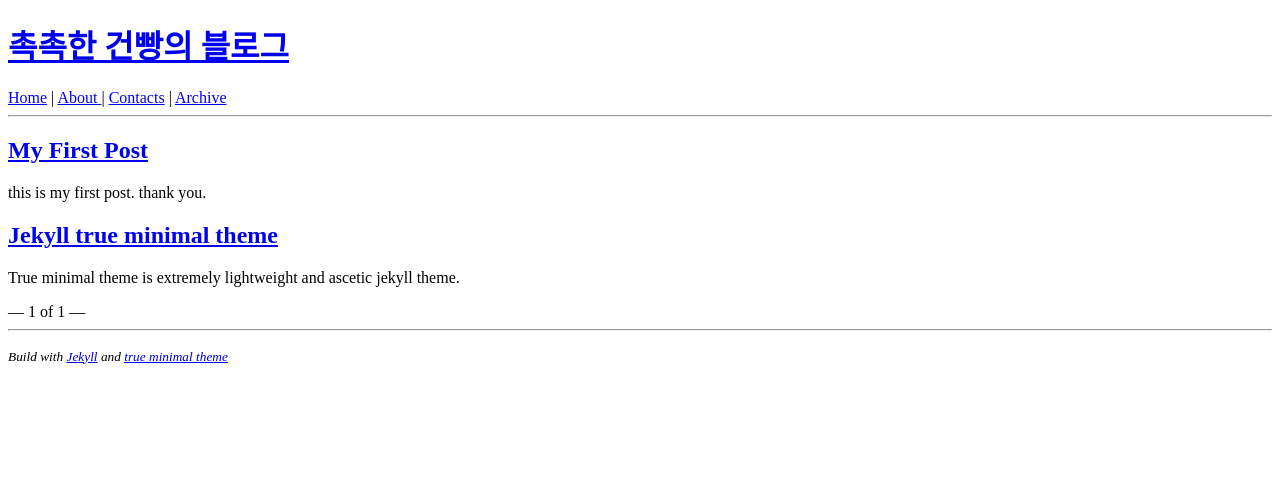
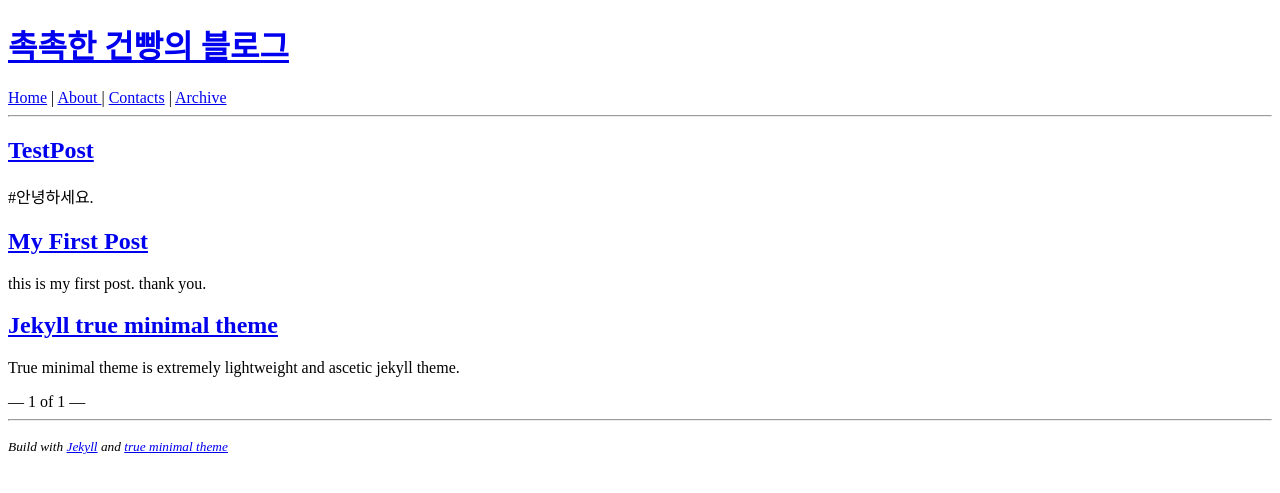
Before and after one commit to SeongMinJin/SeongMinJin.github.io, a Jekyll site: the page built from index.html, in a window 1280 px wide. Shown: the top 493 px of the page. Built offline with Jekyll 4.4.1, drawn with Linux system fonts in a browser that asks for light colours; the list of posts is cut into pages by our own code.

Commit message:
TestPost

````diff
--- /dev/null
+++ b/_posts/2022-11-23-whatIsThis?.md
@@ -0,0 +1,16 @@
+---
+layout: post
+title: TestPost
+date: 2022-11-23 13:38:00 +0900
+---
+
+
+#안녕하세요.
+
+```c
+int main()
+{
+	printf("hello\n");
+	return 0;
+}
+```
````
Also changed, not shown: _posts/2022-11-23-myFirstPost.md (+1 -1 lines), archive/index.html (indentation only).
